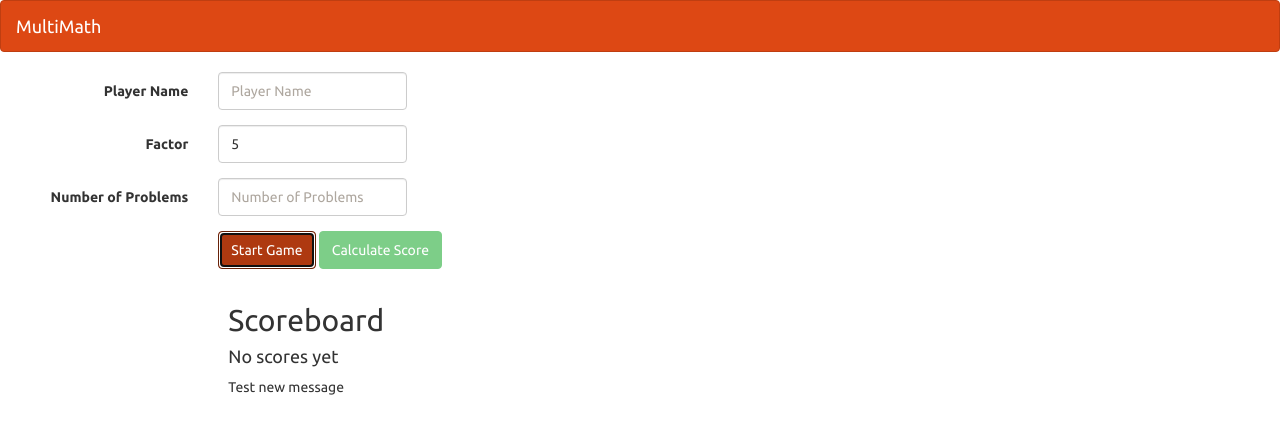
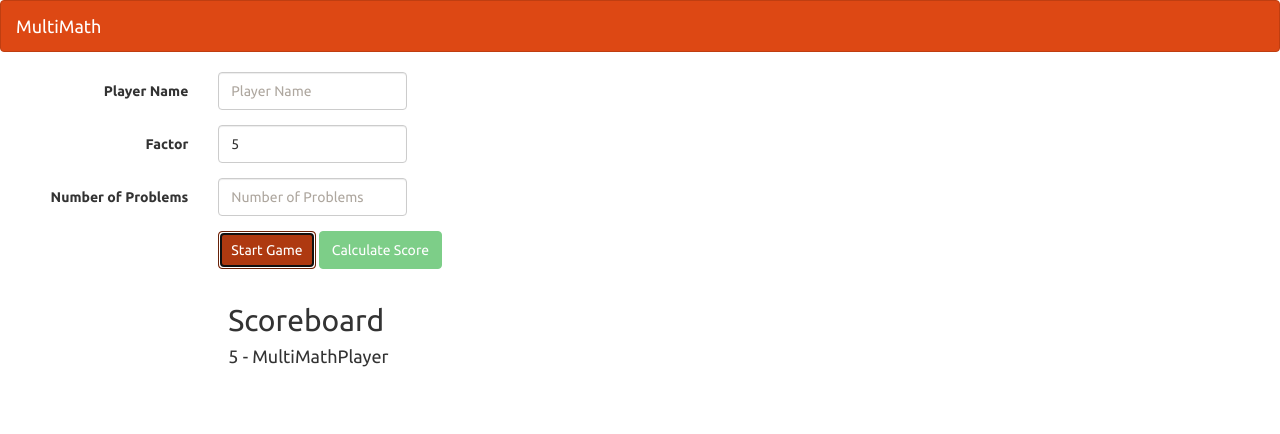
Before and after one commit to AbiFranklin/TS-MultiMath, a website built with webpack: page index.html in a window 1280 px wide. Both pictures are taken after a click on the button "Start Game". Built offline with nearby package versions, Linux system fonts and the light colour scheme.

Commit message:
Input of player name and output of score in place

```diff
--- a/app/app.ts
+++ b/app/app.ts
@@ -1,7 +1,41 @@
-function startGame() {
-    //starting a new game
-  var messagesElement = document.getElementById("messages");
-  messagesElement!.innerText = "Test new message";
+const startGame = (): void => {
+    let playerName: string | undefined = getInpuVariable('playername');
+    postScore(5, playerName);
 }
 
-document.getElementById("startGame")!.addEventListener("click", startGame);
+// const logPlayer = (name: string = 'MultiMath Player'): void => {
+//     alert(`New game starting for player: ${name}`)
+// }
+
+const getInpuVariable = ( elementID: string): string | undefined => {
+    const inputElement: HTMLInputElement = <HTMLInputElement>document.getElementById(elementID);
+
+    if (inputElement.value === '') {
+        return undefined
+    } else {
+        return inputElement.value
+    }
+}
+
+const postScore = (score: number, playerName: string = 'MultiMathPlayer'): void => {
+    let logger: (value: string) => void;
+
+    if (score < 0) {
+        logger = logError;
+    } else {
+        logger = logMessage;
+    }
+
+    const scoreElement: HTMLElement | null = document.getElementById('postedScores');
+    scoreElement!.innerText = `${score} - ${playerName}`;
+
+    logger(`Score: ${score}`)
+}
+
+const logError = (err: string): void => {
+    console.log(`ERROR: ${err}`)
+}
+
+const logMessage = (message: string): void => console.log(`MESSAGE: ${message}`)
+
+document.getElementById('startGame')?.addEventListener('click', startGame)
--- a/index.html
+++ b/index.html
@@ -73,7 +73,7 @@
 
     <div class="col-sm-offset-2 col-sm-10" id="scores">
       <h2>Scoreboard</h2>
-      <h4>No scores yet</h4>
+      <h4 id="postedScores">No scores yet</h4>
     </div>
 
     <div class="col-sm-offset-2 col-sm-10" id="messages"></div>
--- a/tsconfig.json
+++ b/tsconfig.json
@@ -25,9 +25,9 @@
     // "isolatedModules": true,               /* Transpile each file as a separate module (similar to 'ts.transpileModule'). */
 
     /* Strict Type-Checking Options */
-    "strict": true /* Enable all strict type-checking options. */,
-    // "noImplicitAny": true,                 /* Raise error on expressions and declarations with an implied 'any' type. */
-    // "strictNullChecks": true,              /* Enable strict null checks. */
+    //"strict": true /* Enable all strict type-checking options. */,
+     "noImplicitAny": true,                 /* Raise error on expressions and declarations with an implied 'any' type. */
+     "strictNullChecks": true,              /* Enable strict null checks. */
     // "strictFunctionTypes": true,           /* Enable strict checking of function types. */
     // "strictBindCallApply": true,           /* Enable strict 'bind', 'call', and 'apply' methods on functions. */
     // "strictPropertyInitialization": true,  /* Enable strict checking of property initialization in classes. */
```
Also changed, not shown: js/app.js (+32 -5 lines), 1 other file.
